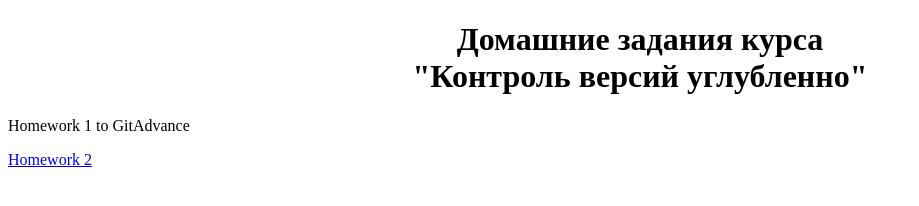
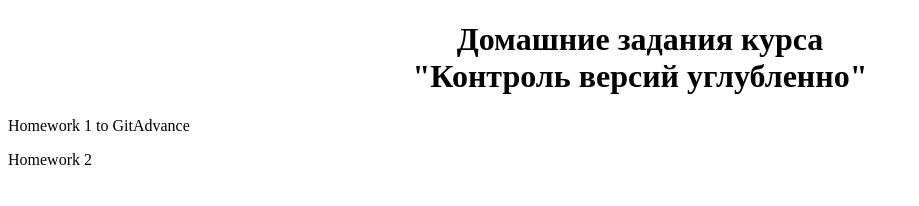
Before and after one commit to Ykiseliov/GitAdv_Hw1, a plain HTML site: page index.html in a window 1280 px wide. Shown: the whole page, without its empty margins (0-919 px from the left). Drawn offline with Linux system fonts and the light colour scheme.

Commit message:
delete link to homework 2

```diff
--- a/index.html
+++ b/index.html
@@ -12,6 +12,6 @@
 </h1>
 </p>
 <p>Homework 1 to GitAdvance</p>
-<p><a href="homework2">Homework 2</a></p>
+<p>Homework 2</p>
 </body>
 </html>
```
